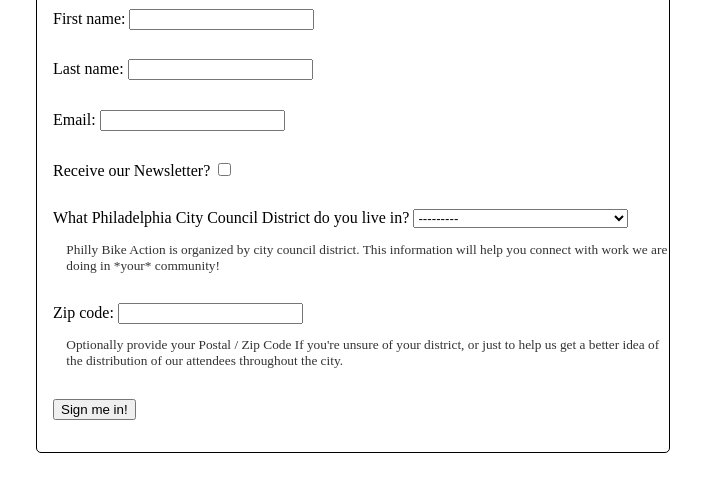
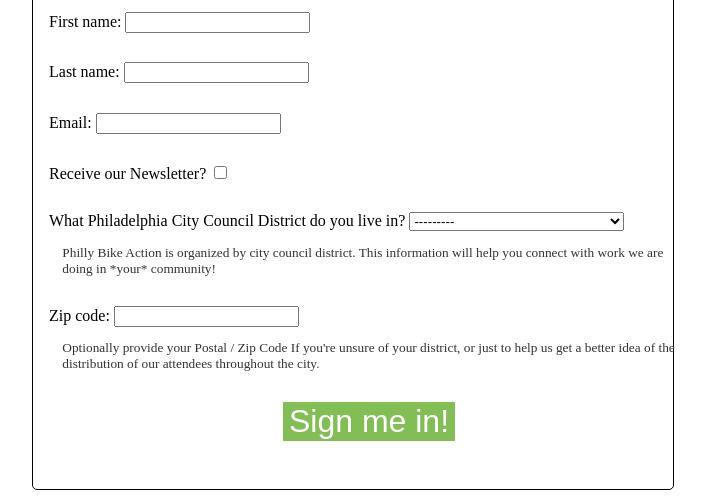
Before and after one commit to b7s9/pba-apps, a Django app: template events/templates/signin.html in a window 1280 px wide. Shown: the part 417-915 px from the top of the page, without its empty margins (287-993 px from the left). Before the commit the page ends 870 px from the top, so only its background shows below. Run offline with Django 4.2, Linux system fonts and the light colour scheme; the template is opened without the code that fills it: values that come from a table or form of the project are taken from there, others are empty; parts of the project's set-up code (start-up, migrations or seed data) failed here and were passed over.

Commit message:
style form a bit more!

```diff
--- a/events/templates/signin.html
+++ b/events/templates/signin.html
@@ -7,13 +7,15 @@
         padding: 1em;
       }
       .form-container {
-        width: 50%;
+        width: 95%;
+        max-width: 40rem;
         margin: auto;
         border: 1px solid;
         border-radius: 5px;
       }
       .form-header {
-        width: 50%;
+        width: 95%;
+        max-width: 40rem;
         margin: auto;
         border: 1px solid;
         border-radius: 5px;
@@ -35,6 +37,15 @@
         padding-left: 1em;
         padding-right: 1em;
         color: #333333;
+      }
+      .button-holder {
+        text-align: center;
+      }
+      .submit-button {
+        background-color: #83BD56;
+        color: white;
+        border: none;
+        font-size: 2em;
       }
     </style>
   </head>
@@ -64,7 +75,9 @@
         </div>
       {% endfor %}
 
-      <input type="submit" value="Sign me in!">
+      <div class="button-holder">
+        <input class="submit-button" type="submit" value="Sign me in!">
+      </div>
       </form>
     </div>
   </body>
```
